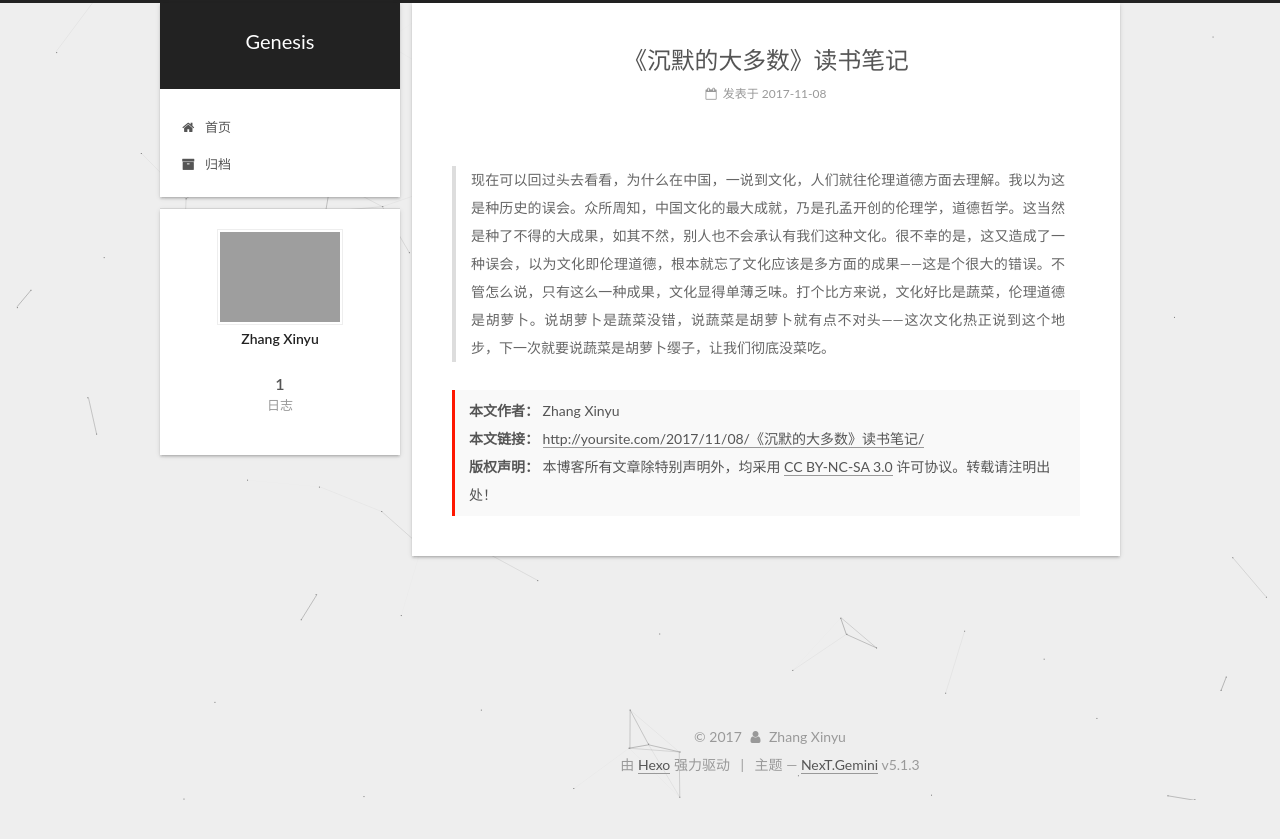
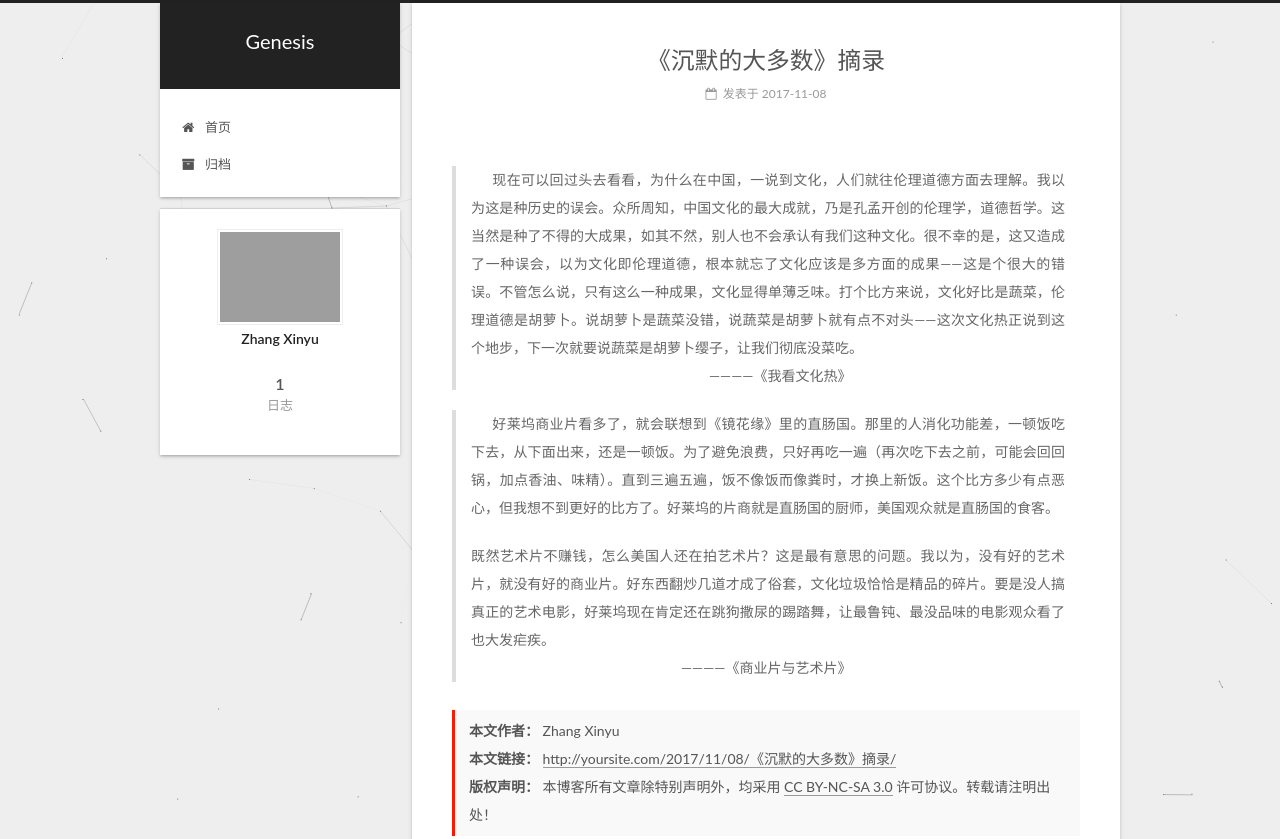
Before and after one commit to zxyGenesis/zxyGenesis.github.io, a plain HTML site: page 2017/11/08/《沉默的大多数》摘录/index.html in a window 1280 px wide. Shown: the top 839 px of the page. Before the commit the page ends 800 px from the top, so only its background shows below. Drawn offline with Linux system fonts and the light colour scheme; grey boxes are pictures that could not be loaded.

Commit message:
Site updated: 2017-11-09 13:15:11

```diff
--- a/2017/11/08/《沉默的大多数》读书笔记/index.html
+++ b/2017/11/08/《沉默的大多数》摘录/index.html
@@ -86,17 +86,17 @@
 
 
 
-<meta name="description" content="现在可以回过头去看看，为什么在中国，一说到文化，人们就往伦理道德方面去理解。我以为这是种历史的误会。众所周知，中国文化的最大成就，乃是孔孟开创的伦理学，道德哲学。这当然是种了不得的大成果，如其不然，别人也不会承认有我们这种文化。很不幸的是，这又造成了一种误会，以为文化即伦理道德，根本就忘了文化应该是多方面的成果——这是个很大的错误。不管怎么说，只有这么一种成果，文化显得单薄乏味。打个比方来说，">
+<meta name="description" content="&amp;emsp;&amp;emsp;现在可以回过头去看看，为什么在中国，一说到文化，人们就往伦理道德方面去理解。我以为这是种历史的误会。众所周知，中国文化的最大成就，乃是孔孟开创的伦理学，道德哲学。这当然是种了不得的大成果，如其不然，别人也不会承认有我们这种文化。很不幸的是，这又造成了一种误会，以为文化即伦理道德，根本就忘了文化应该是多方面的成果——这是个很大的错误。不管怎么说，只有这么一种成果，文化显得">
 <meta property="og:type" content="article">
-<meta property="og:title" content="《沉默的大多数》读书笔记">
-<meta property="og:url" content="http://yoursite.com/2017/11/08/《沉默的大多数》读书笔记/index.html">
+<meta property="og:title" content="《沉默的大多数》摘录">
+<meta property="og:url" content="http://yoursite.com/2017/11/08/《沉默的大多数》摘录/index.html">
 <meta property="og:site_name" content="Genesis">
-<meta property="og:description" content="现在可以回过头去看看，为什么在中国，一说到文化，人们就往伦理道德方面去理解。我以为这是种历史的误会。众所周知，中国文化的最大成就，乃是孔孟开创的伦理学，道德哲学。这当然是种了不得的大成果，如其不然，别人也不会承认有我们这种文化。很不幸的是，这又造成了一种误会，以为文化即伦理道德，根本就忘了文化应该是多方面的成果——这是个很大的错误。不管怎么说，只有这么一种成果，文化显得单薄乏味。打个比方来说，">
+<meta property="og:description" content="&amp;emsp;&amp;emsp;现在可以回过头去看看，为什么在中国，一说到文化，人们就往伦理道德方面去理解。我以为这是种历史的误会。众所周知，中国文化的最大成就，乃是孔孟开创的伦理学，道德哲学。这当然是种了不得的大成果，如其不然，别人也不会承认有我们这种文化。很不幸的是，这又造成了一种误会，以为文化即伦理道德，根本就忘了文化应该是多方面的成果——这是个很大的错误。不管怎么说，只有这么一种成果，文化显得">
 <meta property="og:locale" content="zh-Hans">
-<meta property="og:updated_time" content="2017-11-08T06:27:25.282Z">
+<meta property="og:updated_time" content="2017-11-09T05:12:17.601Z">
 <meta name="twitter:card" content="summary">
-<meta name="twitter:title" content="《沉默的大多数》读书笔记">
-<meta name="twitter:description" content="现在可以回过头去看看，为什么在中国，一说到文化，人们就往伦理道德方面去理解。我以为这是种历史的误会。众所周知，中国文化的最大成就，乃是孔孟开创的伦理学，道德哲学。这当然是种了不得的大成果，如其不然，别人也不会承认有我们这种文化。很不幸的是，这又造成了一种误会，以为文化即伦理道德，根本就忘了文化应该是多方面的成果——这是个很大的错误。不管怎么说，只有这么一种成果，文化显得单薄乏味。打个比方来说，">
+<meta name="twitter:title" content="《沉默的大多数》摘录">
+<meta name="twitter:description" content="&amp;emsp;&amp;emsp;现在可以回过头去看看，为什么在中国，一说到文化，人们就往伦理道德方面去理解。我以为这是种历史的误会。众所周知，中国文化的最大成就，乃是孔孟开创的伦理学，道德哲学。这当然是种了不得的大成果，如其不然，别人也不会承认有我们这种文化。很不幸的是，这又造成了一种误会，以为文化即伦理道德，根本就忘了文化应该是多方面的成果——这是个很大的错误。不管怎么说，只有这么一种成果，文化显得">
 
 
 
@@ -126,13 +126,13 @@
 
 
 
-  <link rel="canonical" href="http://yoursite.com/2017/11/08/《沉默的大多数》读书笔记/"/>
+  <link rel="canonical" href="http://yoursite.com/2017/11/08/《沉默的大多数》摘录/"/>
 
 
 
 
 
-  <title>《沉默的大多数》读书笔记 | Genesis</title>
+  <title>《沉默的大多数》摘录 | Genesis</title>
 
 
 
@@ -239,7 +239,7 @@
 
 
   <div class="post-block">
-    <link itemprop="mainEntityOfPage" href="http://yoursite.com/2017/11/08/《沉默的大多数》读书笔记/">
+    <link itemprop="mainEntityOfPage" href="http://yoursite.com/2017/11/08/《沉默的大多数》摘录/">
 
     <span hidden itemprop="author" itemscope itemtype="http://schema.org/Person">
       <meta itemprop="name" content="Zhang Xinyu">
@@ -256,7 +256,7 @@
 
 
 
-          <h1 class="post-title" itemprop="name headline">《沉默的大多数》读书笔记</h1>
+          <h1 class="post-title" itemprop="name headline">《沉默的大多数》摘录</h1>
 
 
         <div class="post-meta">
@@ -307,9 +307,14 @@
 
 
         <blockquote>
-<p> 现在可以回过头去看看，为什么在中国，一说到文化，人们就往伦理道德方面去理解。我以为这是种历史的误会。众所周知，中国文化的最大成就，乃是孔孟开创的伦理学，道德哲学。这当然是种了不得的大成果，如其不然，别人也不会承认有我们这种文化。很不幸的是，这又造成了一种误会，以为文化即伦理道德，根本就忘了文化应该是多方面的成果——这是个很大的错误。不管怎么说，只有这么一种成果，文化显得单薄乏味。打个比方来说，文化好比是蔬菜，伦理道德是胡萝卜。说胡萝卜是蔬菜没错，说蔬菜是胡萝卜就有点不对头——这次文化热正说到这个地步，下一次就要说蔬菜是胡萝卜缨子，让我们彻底没菜吃。  </p>
+<p> &emsp;&emsp;现在可以回过头去看看，为什么在中国，一说到文化，人们就往伦理道德方面去理解。我以为这是种历史的误会。众所周知，中国文化的最大成就，乃是孔孟开创的伦理学，道德哲学。这当然是种了不得的大成果，如其不然，别人也不会承认有我们这种文化。很不幸的是，这又造成了一种误会，以为文化即伦理道德，根本就忘了文化应该是多方面的成果——这是个很大的错误。不管怎么说，只有这么一种成果，文化显得单薄乏味。打个比方来说，文化好比是蔬菜，伦理道德是胡萝卜。说胡萝卜是蔬菜没错，说蔬菜是胡萝卜就有点不对头——这次文化热正说到这个地步，下一次就要说蔬菜是胡萝卜缨子，让我们彻底没菜吃。<br>　　　　　　　　　　　　　　　　　————《我看文化热》</p>
 </blockquote>
 <a id="more"></a>
+<blockquote>
+<p> &emsp;&emsp;好莱坞商业片看多了，就会联想到《镜花缘》里的直肠国。那里的人消化功能差，一顿饭吃下去，从下面出来，还是一顿饭。为了避免浪费，只好再吃一遍（再次吃下去之前，可能会回回锅，加点香油、味精）。直到三遍五遍，饭不像饭而像粪时，才换上新饭。这个比方多少有点恶心，但我想不到更好的比方了。好莱坞的片商就是直肠国的厨师，美国观众就是直肠国的食客。  </p>
+<p> 既然艺术片不赚钱，怎么美国人还在拍艺术片？这是最有意思的问题。我以为，没有好的艺术片，就没有好的商业片。好东西翻炒几道才成了俗套，文化垃圾恰恰是精品的碎片。要是没人搞真正的艺术电影，好莱坞现在肯定还在跳狗撒尿的踢踏舞，让最鲁钝、最没品味的电影观众看了也大发疟疾。<br>　　　　　　　　　　　　　　　————《商业片与艺术片》</p>
+</blockquote>
+
 
     </div>
 
@@ -329,7 +334,7 @@
   </li>
   <li class="post-copyright-link">
     <strong>本文链接：</strong>
-    <a href="http://yoursite.com/2017/11/08/《沉默的大多数》读书笔记/" title="《沉默的大多数》读书笔记">http://yoursite.com/2017/11/08/《沉默的大多数》读书笔记/</a>
+    <a href="http://yoursite.com/2017/11/08/《沉默的大多数》摘录/" title="《沉默的大多数》摘录">http://yoursite.com/2017/11/08/《沉默的大多数》摘录/</a>
   </li>
   <li class="post-copyright-license">
     <strong>版权声明： </strong>
--- a/css/main.css
+++ b/css/main.css
@@ -1830,7 +1830,7 @@ pre .javascript .function {
   width: 4px;
   height: 4px;
   border-radius: 50%;
-  background: #e0ffd2;
+  background: #9130ff;
 }
 .links-of-blogroll {
   font-size: 13px;
--- a/index.html
+++ b/index.html
@@ -236,7 +236,7 @@
 
 
   <div class="post-block">
-    <link itemprop="mainEntityOfPage" href="http://yoursite.com/2017/11/08/《沉默的大多数》读书笔记/">
+    <link itemprop="mainEntityOfPage" href="http://yoursite.com/2017/11/08/《沉默的大多数》摘录/">
 
     <span hidden itemprop="author" itemscope itemtype="http://schema.org/Person">
       <meta itemprop="name" content="Zhang Xinyu">
@@ -255,7 +255,7 @@
 
           <h1 class="post-title" itemprop="name headline">
 
-                <a class="post-title-link" href="/2017/11/08/《沉默的大多数》读书笔记/" itemprop="url">《沉默的大多数》读书笔记</a></h1>
+                <a class="post-title-link" href="/2017/11/08/《沉默的大多数》摘录/" itemprop="url">《沉默的大多数》摘录</a></h1>
 
 
         <div class="post-meta">
@@ -307,11 +307,11 @@
 
 
           <blockquote>
-<p> 现在可以回过头去看看，为什么在中国，一说到文化，人们就往伦理道德方面去理解。我以为这是种历史的误会。众所周知，中国文化的最大成就，乃是孔孟开创的伦理学，道德哲学。这当然是种了不得的大成果，如其不然，别人也不会承认有我们这种文化。很不幸的是，这又造成了一种误会，以为文化即伦理道德，根本就忘了文化应该是多方面的成果——这是个很大的错误。不管怎么说，只有这么一种成果，文化显得单薄乏味。打个比方来说，文化好比是蔬菜，伦理道德是胡萝卜。说胡萝卜是蔬菜没错，说蔬菜是胡萝卜就有点不对头——这次文化热正说到这个地步，下一次就要说蔬菜是胡萝卜缨子，让我们彻底没菜吃。  </p>
+<p> &emsp;&emsp;现在可以回过头去看看，为什么在中国，一说到文化，人们就往伦理道德方面去理解。我以为这是种历史的误会。众所周知，中国文化的最大成就，乃是孔孟开创的伦理学，道德哲学。这当然是种了不得的大成果，如其不然，别人也不会承认有我们这种文化。很不幸的是，这又造成了一种误会，以为文化即伦理道德，根本就忘了文化应该是多方面的成果——这是个很大的错误。不管怎么说，只有这么一种成果，文化显得单薄乏味。打个比方来说，文化好比是蔬菜，伦理道德是胡萝卜。说胡萝卜是蔬菜没错，说蔬菜是胡萝卜就有点不对头——这次文化热正说到这个地步，下一次就要说蔬菜是胡萝卜缨子，让我们彻底没菜吃。<br>　　　　　　　　　　　　　　　　　————《我看文化热》</p>
 </blockquote>
           <!--noindex-->
           <div class="post-button text-center">
-            <a class="btn" href="/2017/11/08/《沉默的大多数》读书笔记/#more" rel="contents">
+            <a class="btn" href="/2017/11/08/《沉默的大多数》摘录/#more" rel="contents">
               阅读全文 &raquo;
             </a>
           </div>
```
Also changed, not shown: archives/2017/11/index.html (+2 -2 lines), archives/2017/index.html (+2 -2 lines), archives/index.html (+2 -2 lines).
